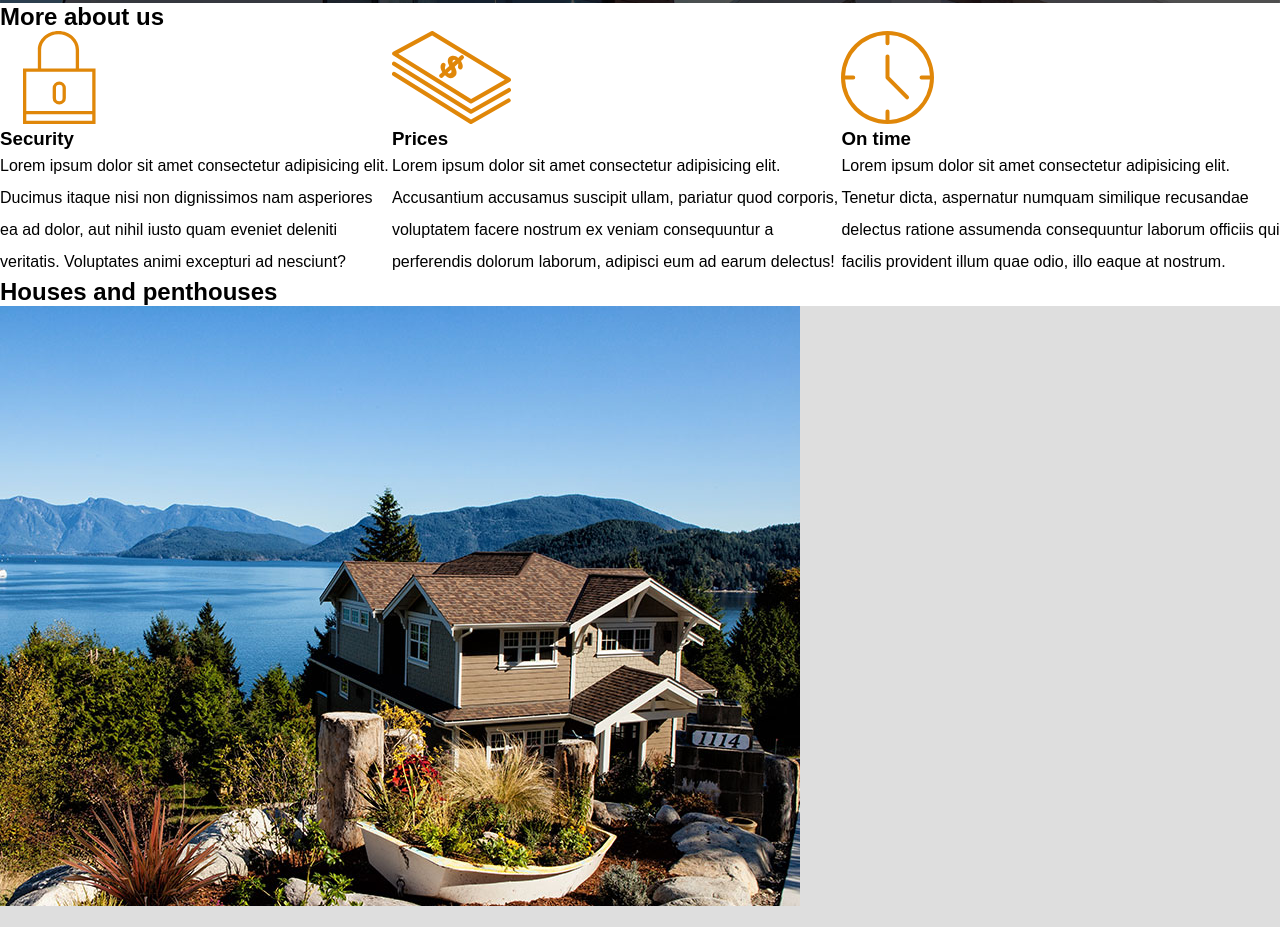
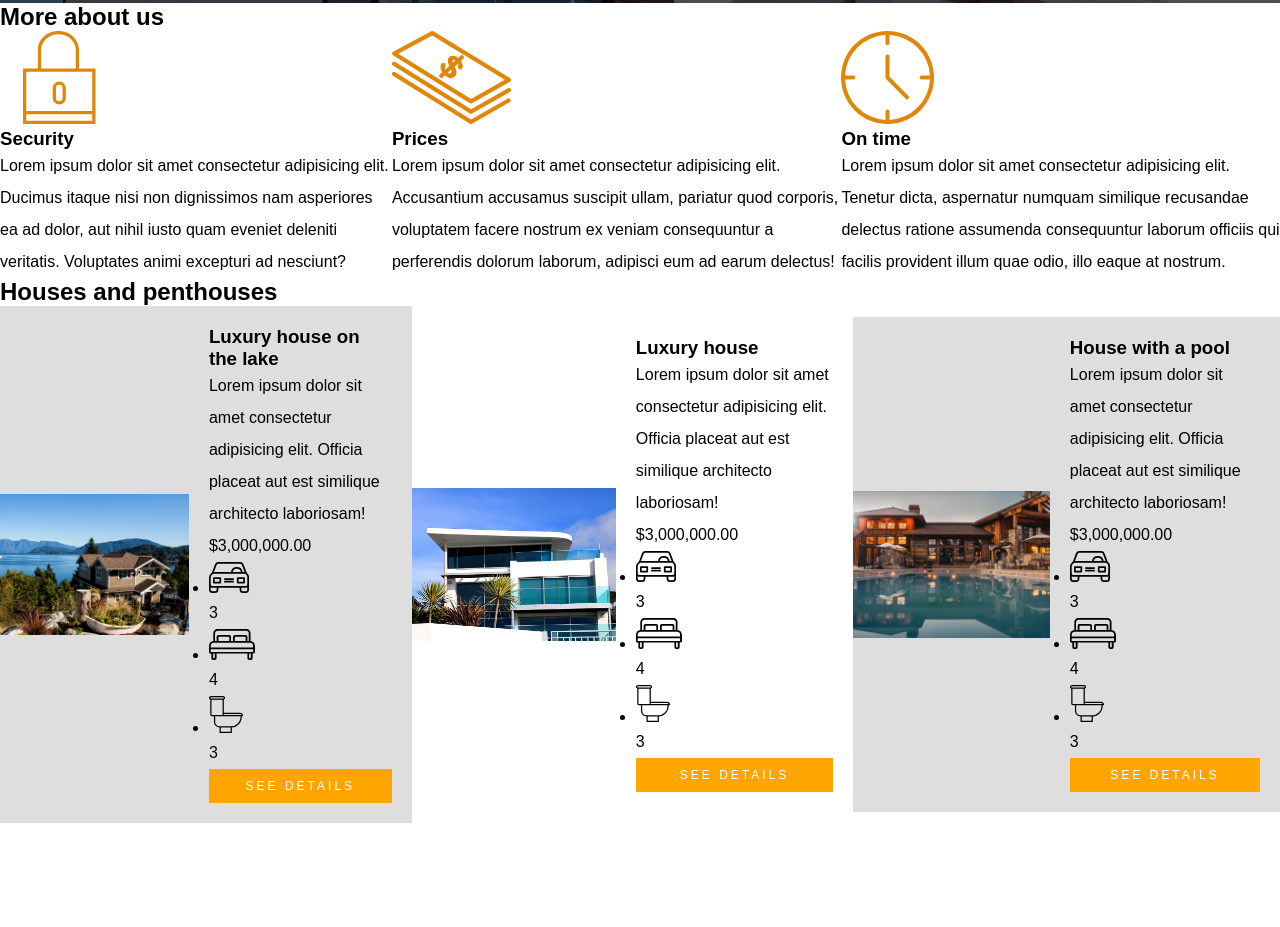
Before and after one commit to ReggieGrant/realEstate-ch60, a plain HTML site: page index.html in a window 1280 px wide. Shown: the part 297-1224 px from the top of the page. After the commit the page ends 1120 px from the top, so only its background shows below. Drawn offline with Linux system fonts and the light colour scheme.

Commit message:
real estate assignment 2

```diff
--- a/index.html
+++ b/index.html
@@ -37,6 +37,7 @@
         </div>
 
         <h2>Houses and penthouses</h2>
+        <div class="flex-parent-between">
         <div class="houses-container">
             <div class="house-item">
                 <div class="house-item-img">
@@ -64,10 +65,13 @@
                 </ul>
                 </div>
             </div>
+
                     <div class="house-item-img">
+
                         <img src="./img/announcement2.jpg" alt="Luxury house">
                     </div>
                     <div class="house-item-text">
+
                     <h3>Luxury house</h3>
                     <p>Lorem ipsum dolor sit amet consectetur adipisicing elit. Officia placeat aut est similique architecto laboriosam!</p>
                     <p>$3,000,000.00</p>
@@ -95,6 +99,9 @@
                 </div>
                 <div class="house-item-text">
                     <h3>House with a pool</h3>
+
+
+
                     <p>Lorem ipsum dolor sit amet consectetur adipisicing elit. Officia placeat aut est similique architecto laboriosam!</p>
                     <p>$3,000,000.00</p>
                 <ul>
--- a/mystyle.css
+++ b/mystyle.css
@@ -22,6 +22,7 @@ img{
     margin-left: auto;
     margin-right: auto;
 }
+
 .flex-parent-between{
 display: flex;
 flex-direction: row;
@@ -53,13 +54,23 @@ align-items: center;
 
 /*houses section*/
 .houses-container{
-
+display: flex;
+flex-direction: row;
+justify-content: space-between;
+align-items: center;
 }
 .house-item{
+display: flex;
+flex-direction: row;
+justify-content: space-between;
+align-items: center;
 background-color: #dedede;
 }
 .house-item-img{
-
+display: flex;
+flex-direction: row;
+justify-content: space-between;
+align-items: center;
 }
 .house-item-text{
 padding: 20px;
```
Also changed, not shown: 2 other files.
